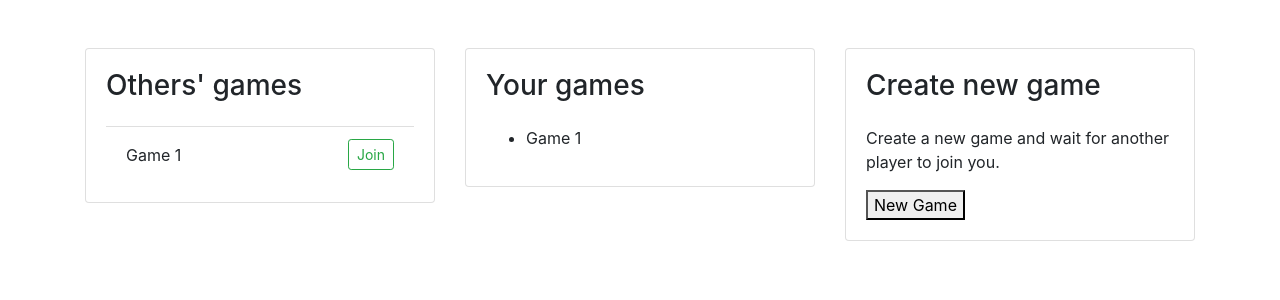
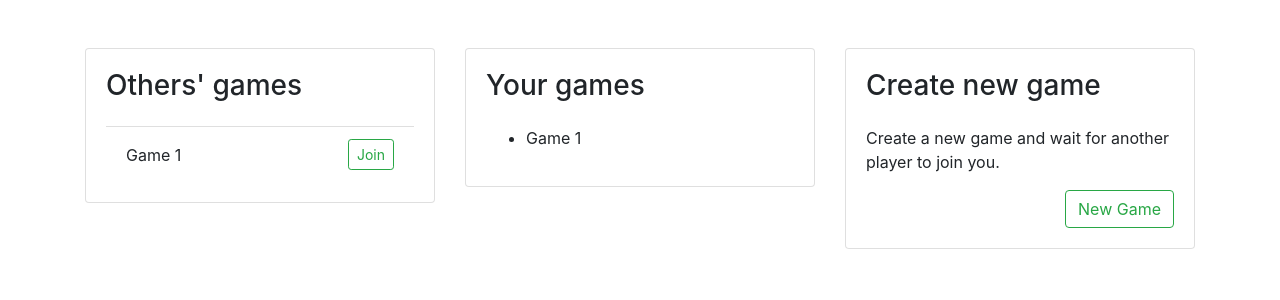
Before and after one commit to sebasgavi/tranqui-rpsls, a Django app: template game/templates/game/index.html in a window 1280 px wide. Shown: the part 261-561 px from the top of the page. Run offline with Django 3.2, Linux system fonts and the light colour scheme; tables that the repository leaves empty hold one stand-in row (values such as "Sample post"); the template is opened without the code that fills it: values that come from a table or form of the project are taken from there, most other values are stand-ins (such as "Sample title", 1, 10 or a date in 2020); some libraries are stand-ins or nearby versions.

Commit message:
new game button style

```diff
--- a/game/templates/game/index.html
+++ b/game/templates/game/index.html
@@ -50,7 +50,7 @@
                     </p>
                     <form action="{% url 'game:new' %}" method="POST">
                         {% csrf_token %}
-                        <button type="submit">New Game</button>
+                        <button class="btn btn-outline-success float-right" type="submit">New Game</button>
                     </form>
                 </div>
             </div>
```
